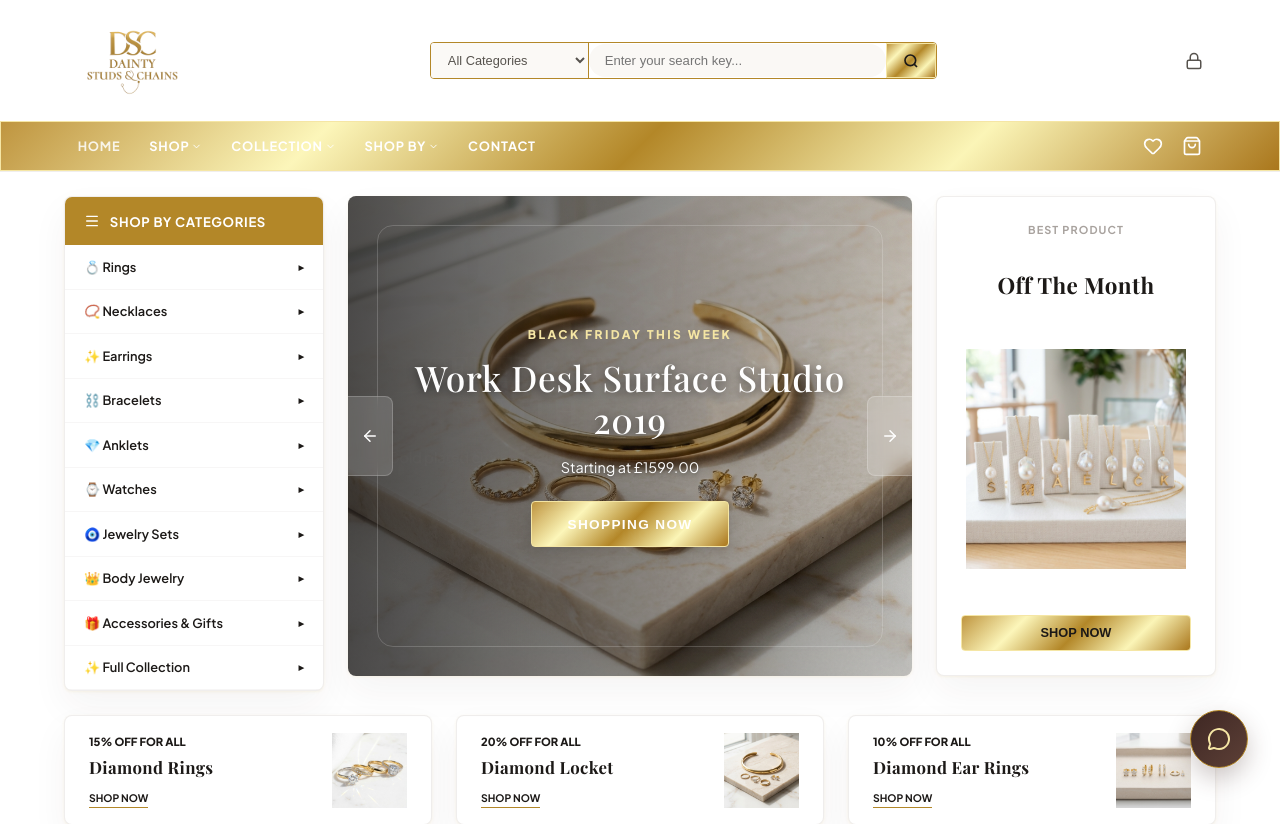
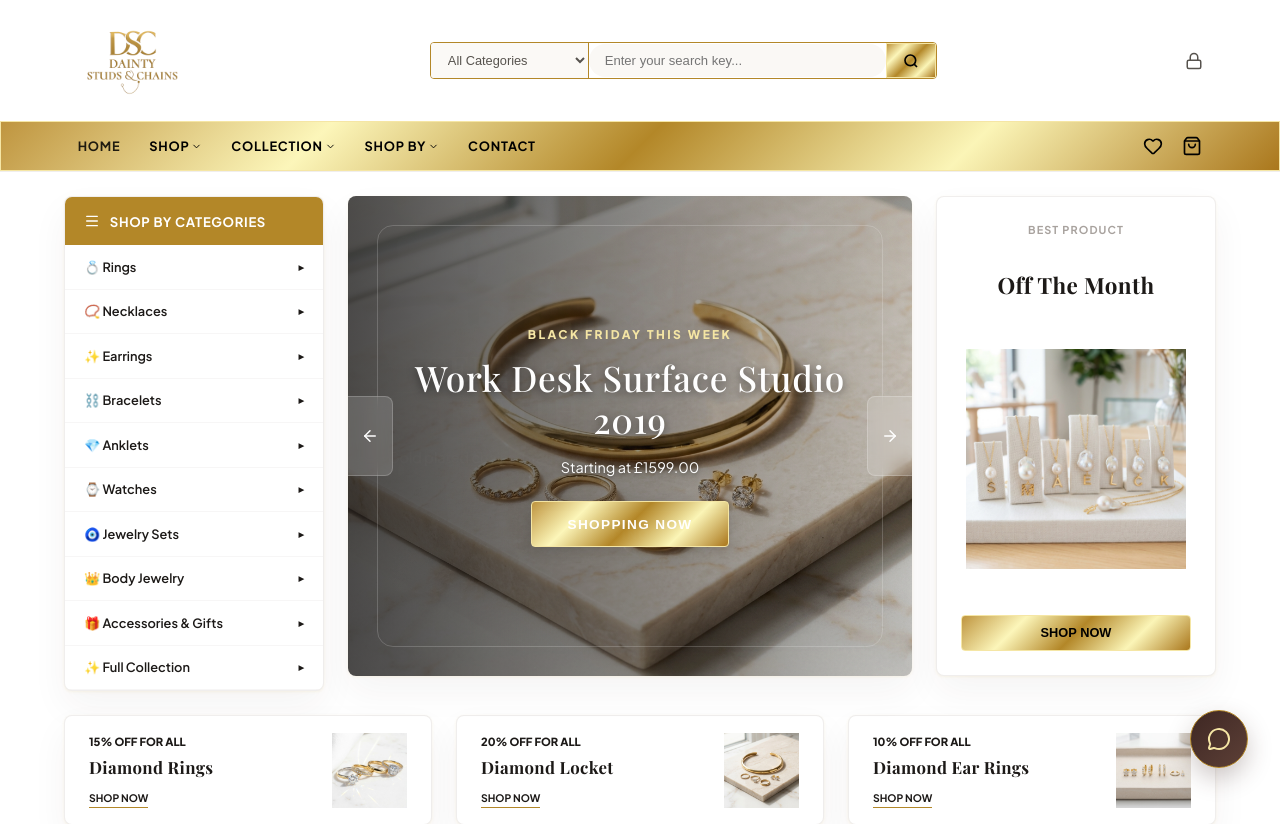
Before and after one commit to jasonpial/DAINTY-JEWELRY, a React (Vite) app: page / in a window 1280 px wide. Shown: the top 824 px of the page. Built offline with nearby package versions, Linux system fonts and the light colour scheme; a web font is replaced by a local one.

Commit message:
Enforce solid black color for footer and buttons
Updated footer and button styles to enforce solid black color for better contrast and readability.

```diff
--- a/src/index.css
+++ b/src/index.css
@@ -2265,21 +2265,22 @@ footer {
 .site-footer span,
 .site-footer li,
 .site-footer a {
-  color: #1c1917 !important; /* Dark stone gray for readability on metallic gold background */
+  color: #000000 !important; /* Enforced solid black for footer body/links */
 }
 
 .site-footer h3,
 .site-footer h4 {
-  color: #0c0a09 !important; /* Bold stone black headers */
+  color: #000000 !important; /* Enforced solid black for footer headers */
   font-weight: 800 !important;
 }
 
 .site-footer a:hover {
-  color: #78350f !important; /* Warm dark amber on hover */
+  color: #000000 !important; /* Remain black on hover */
+  text-decoration: underline !important;
 }
 
 .site-footer svg {
-  color: #1c1917 !important; /* Dark icons for map/phone/mail */
+  color: #000000 !important; /* Enforced solid black for footer icons */
 }
 
 
@@ -3426,17 +3427,79 @@ div[style*="background: rgba"] span,
 .card-btn-bag-visible:hover,
 .btn-primary:hover,
 .preset-chip.active,
-.shape-box.active {
+.shape-box.active,
+.site-footer {
   background: var(--gradient-gold-metallic) !important;
   border: 1px solid var(--color-gold-light) !important;
-  color: #1c1917 !important; /* High-contrast dark text on shiny gold */
-}
-
-/* Ensure text inside gold buttons/badges is dark for contrast safety */
+  color: #000000 !important; /* Enforced solid black text color */
+}
+
+/* Ensure text inside gold buttons/badges/headers is black for contrast safety */
 .btn-gold *,
 .btn-checkout *,
 .btn-auth *,
 .search-btn *,
-.hero-btn-discover * {
-  color: #1c1917 !important;
-}
+.hero-btn-discover *,
+.header-nav-row-gold *,
+.site-footer *,
+.site-footer a,
+.site-footer p,
+.site-footer span,
+.site-footer h3,
+.site-footer h4,
+.site-footer li {
+  color: #000000 !important;
+}
+.site-footer svg,
+.header-nav-row-gold svg {
+  stroke: #000000 !important;
+  color: #000000 !important;
+}
+
+/* Exclude bottom black copyright bar text from black override to preserve visibility */
+.site-footer > div:last-child,
+.site-footer > div:last-child * {
+  color: #e7e5e4 !important;
+}
+.site-footer > div:last-child a:hover {
+  color: var(--color-gold-light) !important;
+}
+.site-footer > div:last-child svg {
+  stroke: #d6d3d1 !important;
+  color: #d6d3d1 !important;
+}
+
+/* MOBILE PRODUCT CARD OVERRIDES TO PREVENT WORD CUTOFFS AND ENSURE VISIBILITY */
+@media (max-width: 768px) {
+  .product-info {
+    max-height: 80% !important; /* Allow details overlay to use more height to fit text and buttons */
+    min-height: 48% !important;
+    padding: 0.35rem 0.4rem !important;
+  }
+  .product-info-name {
+    font-size: 0.76rem !important;
+    line-height: 1.15 !important;
+    margin-bottom: 0.15rem !important;
+    white-space: normal !important; /* Allow normal wrapping */
+  }
+  .product-info-price {
+    margin-bottom: 0.25rem !important;
+  }
+  .price-sale,
+  .price-regular {
+    font-size: 0.72rem !important;
+  }
+  .price-original,
+  .price-usd {
+    font-size: 0.62rem !important;
+  }
+  .product-card-buttons {
+    margin-top: 0.2rem !important;
+    gap: 0.2rem !important;
+  }
+  .card-btn-action-visible {
+    font-size: 0.62rem !important;
+    padding: 0.3rem 0.15rem !important;
+    border-radius: 3px !important;
+  }
+}
```
